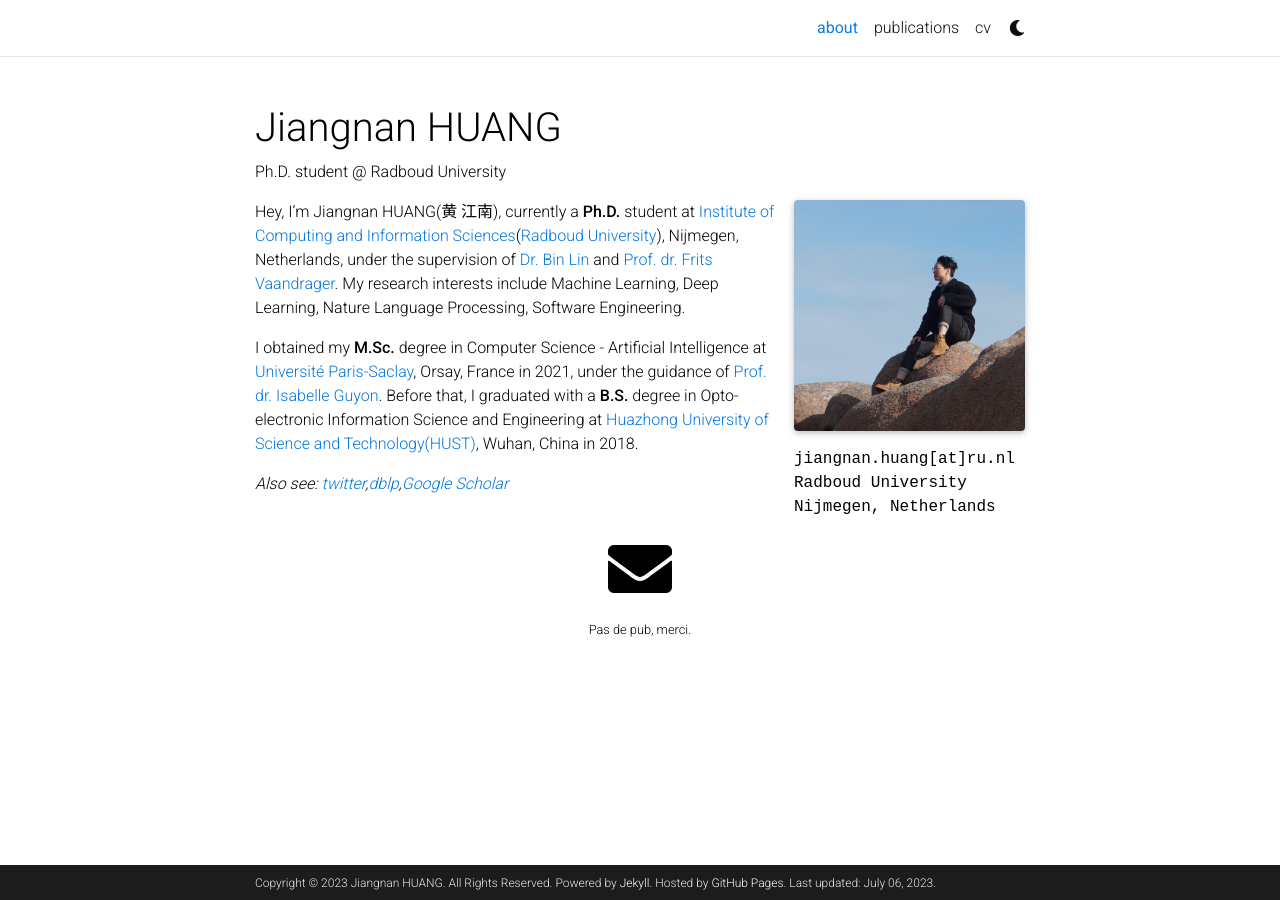
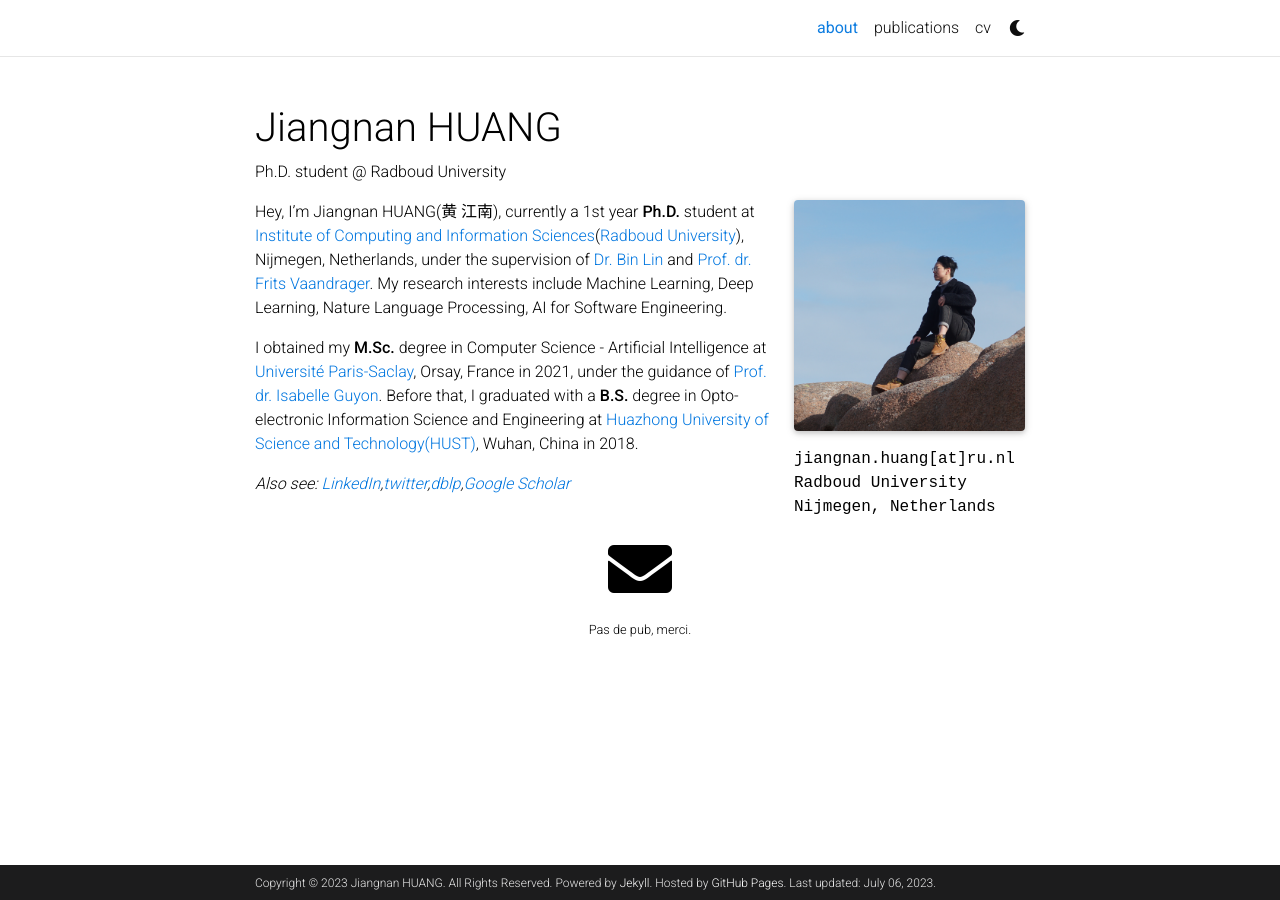
Before and after one commit to jiangnanpro/jiangnanpro.github.io, a Jekyll site: the page built from _pages/about.md, in a window 1280 px wide. Built offline with Jekyll 4.4.1, drawn with Linux system fonts in a browser that asks for light colours; comment, search, counter and statistics services are not loaded; a style sheet for code colours, icons or effects is not loaded.

Commit message:
update about

```diff
--- a/_pages/about.md
+++ b/_pages/about.md
@@ -18,8 +18,8 @@ selected_papers: false # includes a list of papers marked as "selected={true}"
 social: true  # includes social icons at the bottom of the page
 ---
 
-Hey, I'm Jiangnan HUANG(黄 江南), currently a **Ph.D.** student at [Institute of Computing and Information Sciences](https://www.ru.nl/icis/)([Radboud University](https://www.ru.nl/)), Nijmegen, Netherlands, under the supervision of [Dr. Bin Lin](https://binlin.info/index.html) and [Prof. dr. Frits Vaandrager](http://www.cs.ru.nl/F.Vaandrager/). My research interests include Machine Learning, Deep Learning, Nature Language Processing, Software Engineering.
+Hey, I'm Jiangnan HUANG(黄 江南), currently a 1st year **Ph.D.** student at [Institute of Computing and Information Sciences](https://www.ru.nl/icis/)([Radboud University](https://www.ru.nl/)), Nijmegen, Netherlands, under the supervision of [Dr. Bin Lin](https://binlin.info/index.html) and [Prof. dr. Frits Vaandrager](http://www.cs.ru.nl/F.Vaandrager/). My research interests include Machine Learning, Deep Learning, Nature Language Processing, AI for Software Engineering.
 
 I obtained my **M.Sc.** degree in Computer Science - Artificial Intelligence at [Université Paris-Saclay](https://www.universite-paris-saclay.fr/), Orsay, France in 2021, under the guidance of [Prof. dr. Isabelle Guyon](https://guyon.chalearn.org/). Before that, I graduated with a **B.S.** degree in Opto-electronic Information Science and Engineering at [Huazhong University of Science and Technology(HUST)](http://english.hust.edu.cn/), Wuhan, China in 2018.
 
-*Also see: [twitter](https://twitter.com/jiangnan_h),[dblp](https://dblp.org/pid/198/9841.html),[Google Scholar](https://scholar.google.com/citations?user=GUY1R9QAAAAJ&hl=en)*
+*Also see: [LinkedIn](https://www.linkedin.com/in/jiangnan-huang-bb798b182/),[twitter](https://twitter.com/jiangnan_h),[dblp](https://dblp.org/pid/198/9841-1.html),[Google Scholar](https://scholar.google.com/citations?user=GUY1R9QAAAAJ&hl=en)*
```
